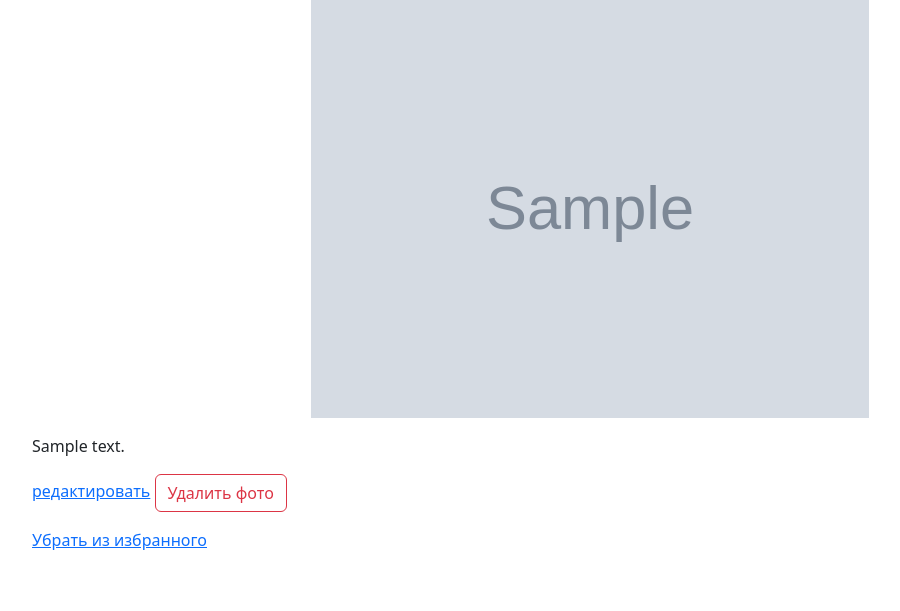
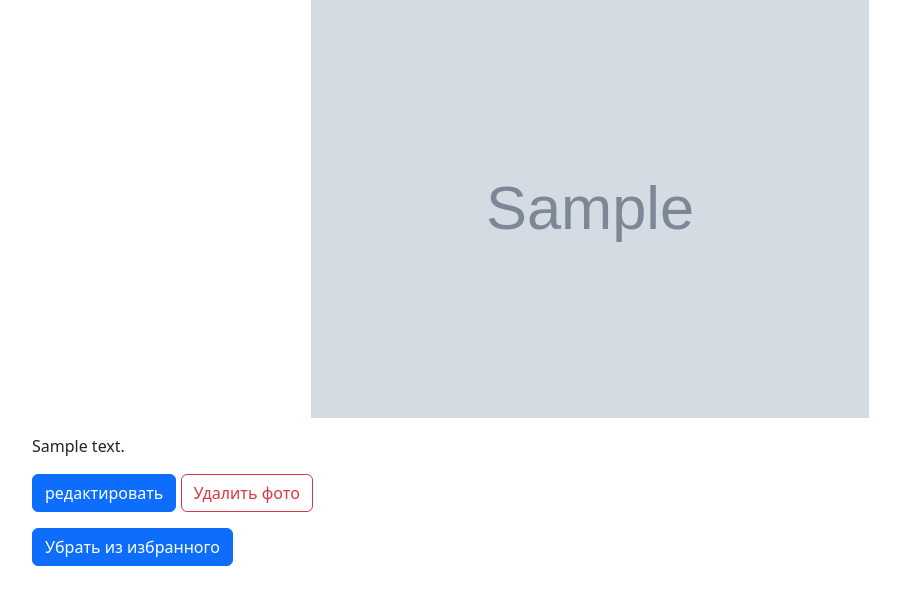
Before and after one commit to sined862/finalwork_9_denis_yugai, a Django app: page /photo/1 in a window 1280 px wide. Shown: the part 189-800 px from the top of the page, without its empty margins (50-950 px from the left). Run offline with Django 4.2, Linux system fonts and the light colour scheme; a user stored in the database is signed in; tables that the repository leaves empty hold one stand-in row (values such as "Sample post"); grey boxes marked "Sample" are stand-in pictures; parts of the project's set-up code (start-up, migrations or seed data) failed here and were passed over.

Commit message:
Доработка стилей

```diff
--- a/source/gallery/templates/gallery/photo.html
+++ b/source/gallery/templates/gallery/photo.html
@@ -19,16 +19,16 @@
         </p>
         {% if user.is_authenticated %}
         {% if is_author %}
-        <p><a href="{% url 'photo_update' photo.pk %}">редактировать</a>
+        <p><a class="btn btn-primary" href="{% url 'photo_update' photo.pk %}">редактировать</a>
 
         <button type="button" class="btn btn-outline-danger" data-bs-toggle="modal" data-bs-target="#exampleModal">
             Удалить фото
         </button>
         <p>
         {% if like_or_not %}
-        <a href="{% url 'favorite' photo.pk %}">Убрать из избранного</a>
+        <a class="btn btn-primary" href="{% url 'favorite' photo.pk %}">Убрать из избранного</a>
         {% else %}
-        <a href="{% url 'favorite' photo.pk %}">Добавить в избранное</a>
+        <a class="btn btn-primary" href="{% url 'favorite' photo.pk %}">Добавить в избранное</a>
         {% endif %}
         {% endif %}
         {% endif %}
--- a/source/gallery/templates/gallery/photo_update.html
+++ b/source/gallery/templates/gallery/photo_update.html
@@ -22,4 +22,7 @@
         </form>
     </div>
 </div>
+<script>
+    $('#id_text').addClass('form-control')
+</script>
 {% endblock %}
```
